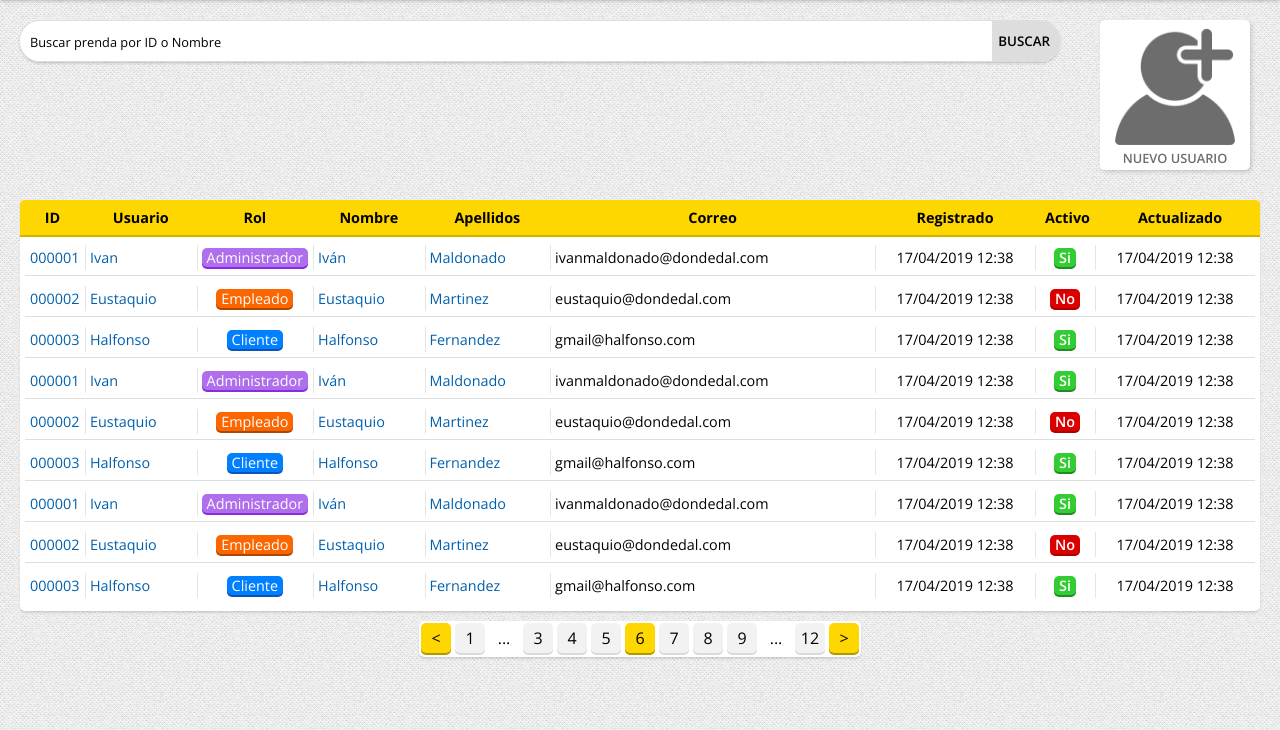
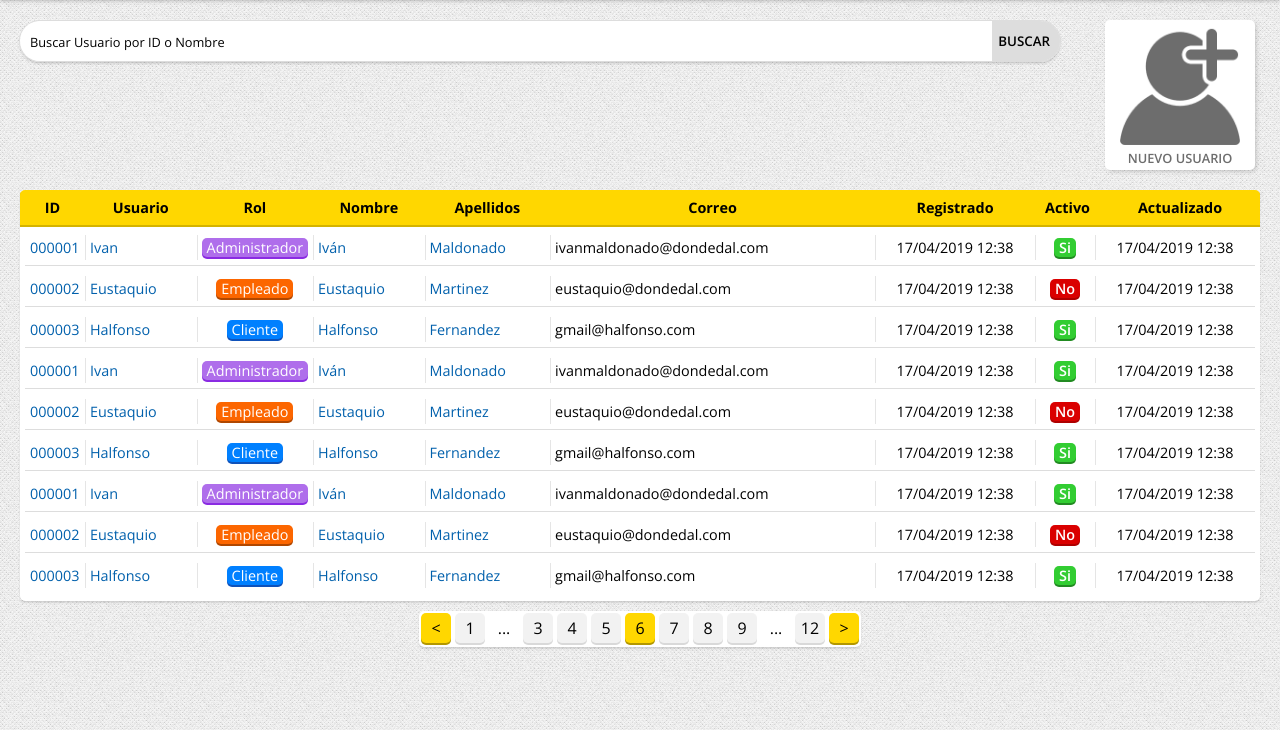
Before and after one commit to crusardri/proyecto-daw, a PHP site: page /users.php in a window 1280 px wide. Shown: the part 70-800 px from the top of the page. Run offline with PHP 8.4, Linux system fonts and the light colour scheme.

Commit message:
Terminado Users.php

```diff
--- a/style/style.css
+++ b/style/style.css
@@ -652,6 +652,41 @@ table.orders-table tr.order > td:not(:first-child):before{
 -------------------------------------------- - user.php - --------------------------------------------
 ------------------------------------------------------------------------------------------------------------
 */
+div.users-container {
+    display: grid;
+    margin: auto;
+    display: grid;
+    max-width: 1600px;
+    grid-template-columns: auto 200px;
+    grid-template-areas: "search new-user" "users users" "paginator paginator";
+}
+@media (max-width: 1000px){
+    div.users-container {
+        grid-template-columns: 100%;
+        grid-template-areas: "search" "new-prenda" "prendas prendas" "paginator";
+    }
+}
+div.users-container .new-user{
+    grid-area: new-user;
+    margin: 20px auto 10px;
+}
+div.users-container > form {
+    grid-area: search;
+}
+section.users-container {
+    grid-area: users;
+    margin: 0 20px 20px 20px;
+}
+section.users-container > div.users-pag{
+    grid-area: paginator;
+    display: flex;
+    flex-flow: row nowrap;
+    justify-content: center;
+    width: calc(100% - 20px);
+    margin: 10px auto;
+}
+
+
 table.user-table td.id {width: 50px;}
 table.user-table td.role {width: 100px;}
 table.user-table td.active {width: 50px;}
--- a/users.php
+++ b/users.php
@@ -11,10 +11,10 @@ require("Funciones/vistaController.php");
 </head>
 <body>
     <?php include("./includes/navbar.inc") ?>
-    <div class="orders-container">
+    <div class="users-container">
         <form>
             <div class="search-box">
-                <input type="text" placeholder="Buscar prenda por ID o Nombre">
+                <input type="text" placeholder="Buscar Usuario por ID o Nombre">
                 <input type="submit" value="Buscar">
             </div>
         </form>
@@ -22,9 +22,9 @@ require("Funciones/vistaController.php");
             <img src="media/img/add-user.png">
             <div class="label">Nuevo Usuario</div>
         </a>
-        <section class="orders-container">
+        <section class="users-container">
             <?php showUsersTable()?>
-            <div class="order-pag">
+            <div class="users-pag">
                 <?php showPaginator() ?>
             </div>
         </section>
```
Also changed, not shown: other parts of style/style.css (+39 -0 lines), Funciones/vistaController.php (line endings or trailing spaces).
